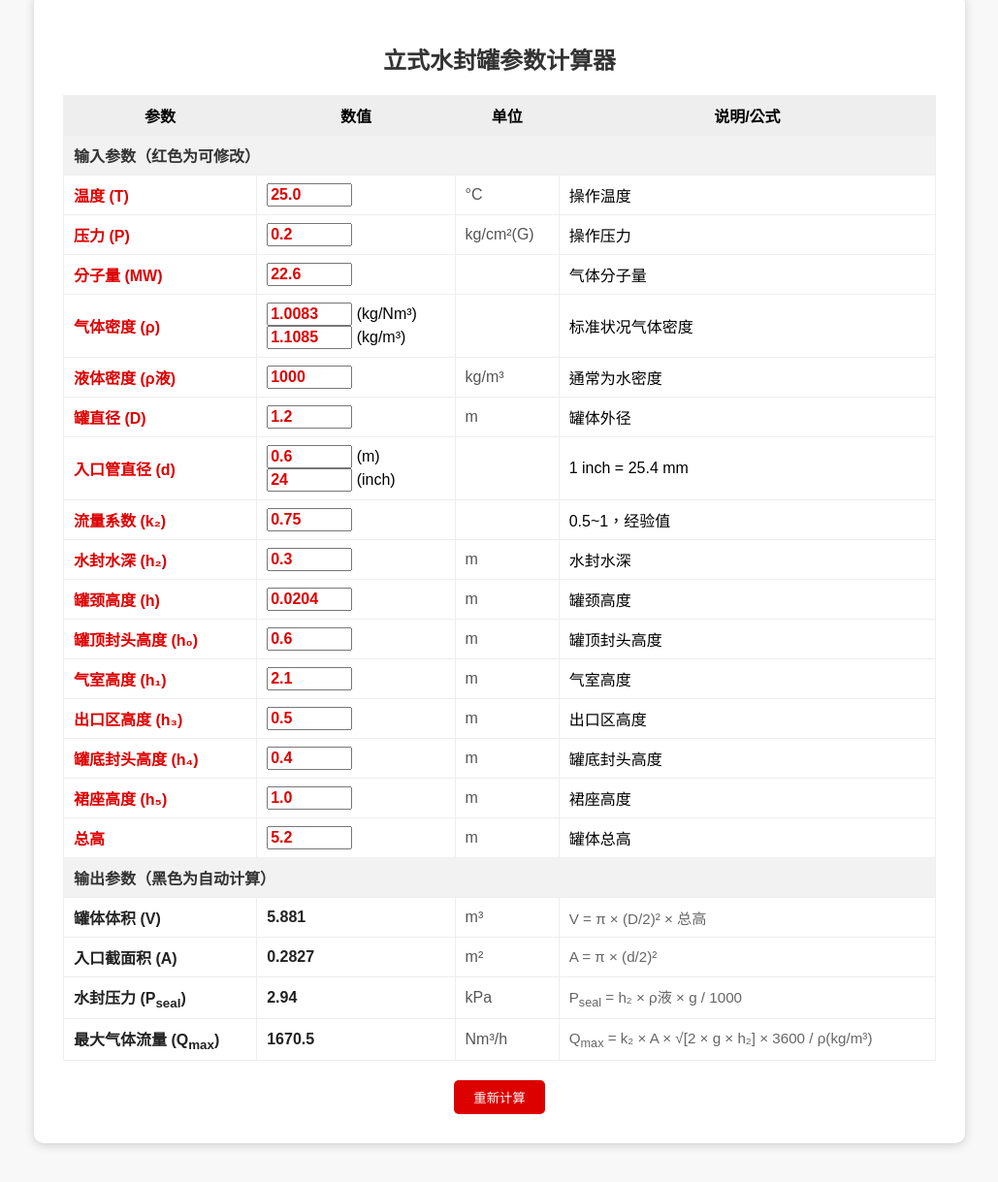
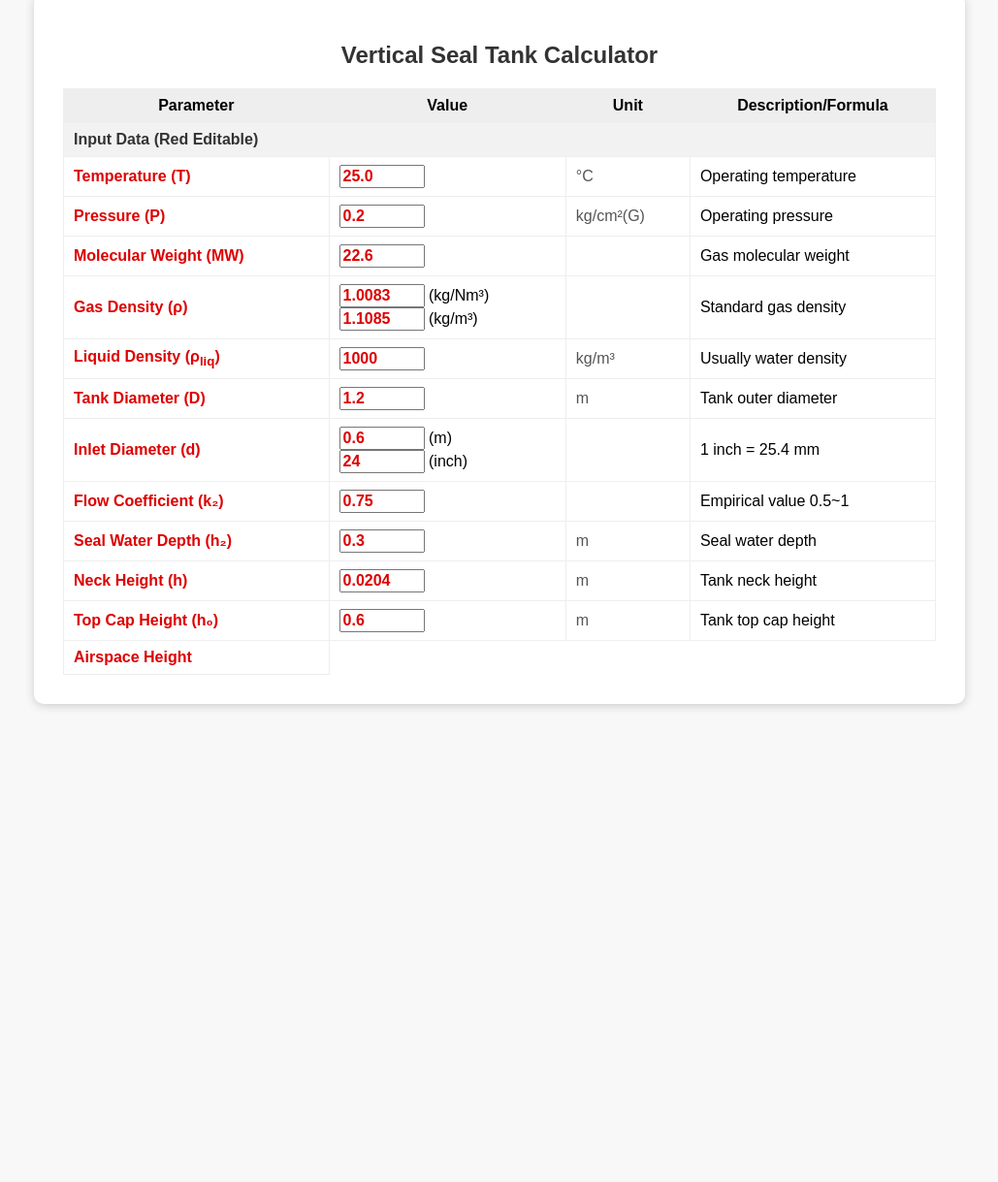
Before and after one commit to liualucky/tank3009, a plain HTML site: page index.html in a window 1280 px wide. Shown: the part 47-1266 px from the top of the page at 97% size, without its empty margins (125-1154 px from the left). After the commit the page ends 813 px from the top, so only its background shows below. Drawn offline with Linux system fonts and the light colour scheme.

Commit message:
Update index.html

```diff
--- a/index.html
+++ b/index.html
@@ -1,8 +1,8 @@
 <!DOCTYPE html>
-<html lang="zh-Hant">
+<html lang="en">
 <head>
   <meta charset="UTF-8">
-  <title>立式水封罐参数计算器</title>
+  <title>Vertical Seal Tank Calculator</title>
   <style>
     body { font-family: "Microsoft JhengHei", Arial, sans-serif; background: #f8f8f8; }
     .container { max-width: 900px; margin: 40px auto; background: #fff; border-radius: 10px; box-shadow: 0 2px 10px #ccc; padding: 30px; }
@@ -16,65 +16,69 @@
     .output-value { color: #222; font-weight: bold; }
     .unit { color: #555; }
     .formula { font-size: 0.95em; color: #666; }
-    .btn { background: #d00; color: #fff; border: none; padding: 8px 20px; border-radius: 5px; cursor: pointer; }
+    .btn { background: #d00; color: #fff; border: none; padding: 8px 20px; border-radius: 5px; cursor: pointer; margin: 0 8px;}
     .btn:hover { background: #a00; }
     .section-title { background: #f2f2f2; font-weight: bold; color: #333; }
+    @media print {
+      .btn { display: none; }
+      .container { box-shadow: none; }
+    }
   </style>
 </head>
 <body>
   <div class="container">
-    <h2>立式水封罐参数计算器</h2>
+    <h2>Vertical Seal Tank Calculator</h2>
     <form id="sealTankForm" oninput="calculateResults()">
       <table>
         <tr>
-          <th>参数</th>
-          <th>数值</th>
-          <th>单位</th>
-          <th>说明/公式</th>
+          <th>Parameter</th>
+          <th>Value</th>
+          <th>Unit</th>
+          <th>Description/Formula</th>
         </tr>
-        <tr><td colspan="4" class="section-title">输入参数（红色为可修改）</td></tr>
-        <!-- 输入参数 -->
+        <tr><td colspan="4" class="section-title">Input Data (Red Editable)</td></tr>
+        <!-- Input Parameters -->
         <tr>
-          <td class="input-label">温度 (T)</td>
+          <td class="input-label">Temperature (T)</td>
           <td><input type="number" step="0.1" id="tempC" class="input-box" value="25.0"></td>
           <td class="unit">°C</td>
-          <td>操作温度</td>
+          <td>Operating temperature</td>
         </tr>
         <tr>
-          <td class="input-label">压力 (P)</td>
+          <td class="input-label">Pressure (P)</td>
           <td><input type="number" step="0.01" id="pressure" class="input-box" value="0.2"></td>
           <td class="unit">kg/cm²(G)</td>
-          <td>操作压力</td>
+          <td>Operating pressure</td>
         </tr>
         <tr>
-          <td class="input-label">分子量 (MW)</td>
+          <td class="input-label">Molecular Weight (MW)</td>
           <td><input type="number" step="0.01" id="mw" class="input-box" value="22.6"></td>
           <td class="unit"></td>
-          <td>气体分子量</td>
+          <td>Gas molecular weight</td>
         </tr>
         <tr>
-          <td class="input-label">气体密度 (ρ)</td>
+          <td class="input-label">Gas Density (ρ)</td>
           <td>
             <input type="number" step="0.0001" id="gasDensityNm3" class="input-box" value="1.0083"> (kg/Nm³)<br>
             <input type="number" step="0.0001" id="gasDensity" class="input-box" value="1.1085"> (kg/m³)
           </td>
           <td class="unit"></td>
-          <td>标准状况气体密度</td>
+          <td>Standard gas density</td>
         </tr>
         <tr>
-          <td class="input-label">液体密度 (ρ液)</td>
+          <td class="input-label">Liquid Density (ρ<sub>liq</sub>)</td>
           <td><input type="number" step="0.1" id="liquidDensity" class="input-box" value="1000"></td>
           <td class="unit">kg/m³</td>
-          <td>通常为水密度</td>
+          <td>Usually water density</td>
         </tr>
         <tr>
-          <td class="input-label">罐直径 (D)</td>
+          <td class="input-label">Tank Diameter (D)</td>
           <td><input type="number" step="0.01" id="tankDiameter" class="input-box" value="1.2"></td>
           <td class="unit">m</td>
-          <td>罐体外径</td>
+          <td>Tank outer diameter</td>
         </tr>
         <tr>
-          <td class="input-label">入口管直径 (d)</td>
+          <td class="input-label">Inlet Diameter (d)</td>
           <td>
             <input type="number" step="0.01" id="inletDiameter" class="input-box" value="0.6"> (m)<br>
             <input type="number" step="0.01" id="inletDiameterInch" class="input-box" value="24"> (inch)
@@ -83,137 +87,28 @@
           <td>1 inch = 25.4 mm</td>
         </tr>
         <tr>
-          <td class="input-label">流量系数 (k₂)</td>
+          <td class="input-label">Flow Coefficient (k₂)</td>
           <td><input type="number" step="0.01" id="k2" class="input-box" value="0.75"></td>
           <td class="unit"></td>
-          <td>0.5~1，经验值</td>
+          <td>Empirical value 0.5~1</td>
         </tr>
         <tr>
-          <td class="input-label">水封水深 (h₂)</td>
+          <td class="input-label">Seal Water Depth (h₂)</td>
           <td><input type="number" step="0.01" id="h2" class="input-box" value="0.3"></td>
           <td class="unit">m</td>
-          <td>水封水深</td>
+          <td>Seal water depth</td>
         </tr>
         <tr>
-          <td class="input-label">罐颈高度 (h)</td>
+          <td class="input-label">Neck Height (h)</td>
           <td><input type="number" step="0.0001" id="neckHeight" class="input-box" value="0.0204"></td>
           <td class="unit">m</td>
-          <td>罐颈高度</td>
+          <td>Tank neck height</td>
         </tr>
         <tr>
-          <td class="input-label">罐顶封头高度 (h₀)</td>
+          <td class="input-label">Top Cap Height (h₀)</td>
           <td><input type="number" step="0.01" id="h0" class="input-box" value="0.6"></td>
           <td class="unit">m</td>
-          <td>罐顶封头高度</td>
+          <td>Tank top cap height</td>
         </tr>
         <tr>
-          <td class="input-label">气室高度 (h₁)</td>
-          <td><input type="number" step="0.01" id="h1" class="input-box" value="2.1"></td>
-          <td class="unit">m</td>
-          <td>气室高度</td>
-        </tr>
-        <tr>
-          <td class="input-label">出口区高度 (h₃)</td>
-          <td><input type="number" step="0.01" id="h3" class="input-box" value="0.5"></td>
-          <td class="unit">m</td>
-          <td>出口区高度</td>
-        </tr>
-        <tr>
-          <td class="input-label">罐底封头高度 (h₄)</td>
-          <td><input type="number" step="0.01" id="h4" class="input-box" value="0.4"></td>
-          <td class="unit">m</td>
-          <td>罐底封头高度</td>
-        </tr>
-        <tr>
-          <td class="input-label">裙座高度 (h₅)</td>
-          <td><input type="number" step="0.01" id="h5" class="input-box" value="1.0"></td>
-          <td class="unit">m</td>
-          <td>裙座高度</td>
-        </tr>
-        <tr>
-          <td class="input-label">总高</td>
-          <td><input type="number" step="0.01" id="totalHeight" class="input-box" value="5.2"></td>
-          <td class="unit">m</td>
-          <td>罐体总高</td>
-        </tr>
-
-        <tr><td colspan="4" class="section-title">输出参数（黑色为自动计算）</td></tr>
-        <!-- 输出参数 -->
-        <tr>
-          <td class="output-label">罐体体积 (V)</td>
-          <td class="output-value" id="tankVolume">-</td>
-          <td class="unit">m³</td>
-          <td class="formula">V = π × (D/2)² × 总高</td>
-        </tr>
-        <tr>
-          <td class="output-label">入口截面积 (A)</td>
-          <td class="output-value" id="inletArea">-</td>
-          <td class="unit">m²</td>
-          <td class="formula">A = π × (d/2)²</td>
-        </tr>
-        <tr>
-          <td class="output-label">水封压力 (P<sub>seal</sub>)</td>
-          <td class="output-value" id="sealPressure">-</td>
-          <td class="unit">kPa</td>
-          <td class="formula">P<sub>seal</sub> = h₂ × ρ液 × g / 1000</td>
-        </tr>
-        <tr>
-          <td class="output-label">最大气体流量 (Q<sub>max</sub>)</td>
-          <td class="output-value" id="maxGasFlow">-</td>
-          <td class="unit">Nm³/h</td>
-          <td class="formula">Q<sub>max</sub> = k₂ × A × √[2 × g × h₂] × 3600 / ρ(kg/m³)</td>
-        </tr>
-      </table>
-      <div style="text-align:center; margin-top:20px;">
-        <button type="button" class="btn" onclick="calculateResults()">重新计算</button>
-      </div>
-    </form>
-  </div>
-  <script>
-    function calculateResults() {
-      // 读取输入
-      const tempC = parseFloat(document.getElementById('tempC').value);
-      const pressure = parseFloat(document.getElementById('pressure').value);
-      const mw = parseFloat(document.getElementById('mw').value);
-      const gasDensityNm3 = parseFloat(document.getElementById('gasDensityNm3').value);
-      const gasDensity = parseFloat(document.getElementById('gasDensity').value);
-      const liquidDensity = parseFloat(document.getElementById('liquidDensity').value);
-      const tankDiameter = parseFloat(document.getElementById('tankDiameter').value);
-      const inletDiameter = parseFloat(document.getElementById('inletDiameter').value);
-      const inletDiameterInch = parseFloat(document.getElementById('inletDiameterInch').value);
-      const k2 = parseFloat(document.getElementById('k2').value);
-      const h2 = parseFloat(document.getElementById('h2').value);
-      const neckHeight = parseFloat(document.getElementById('neckHeight').value);
-      const h0 = parseFloat(document.getElementById('h0').value);
-      const h1 = parseFloat(document.getElementById('h1').value);
-      const h3 = parseFloat(document.getElementById('h3').value);
-      const h4 = parseFloat(document.getElementById('h4').value);
-      const h5 = parseFloat(document.getElementById('h5').value);
-      const totalHeight = parseFloat(document.getElementById('totalHeight').value);
-
-      // 常数
-      const pi = Math.PI;
-      const g = 9.80665; // m/s²
-
-      // 罐体体积 V = π × (D/2)² × 总高
-      const tankVolume = pi * Math.pow(tankDiameter/2, 2) * totalHeight;
-
-      // 入口截面积 A = π × (d/2)²
-      const inletArea = pi * Math.pow(inletDiameter/2, 2);
-
-      // 水封压力 P_seal = h2 × ρ液 × g / 1000 (kPa)
-      const sealPressure = h2 * liquidDensity * g / 1000;
-
-      // 最大气体流量 Qmax = k2 × A × sqrt(2 × g × h2) × 3600 / ρ(kg/m³)
-      const maxGasFlow = k2 * inletArea * Math.sqrt(2 * g * h2) * 3600 / gasDensity;
-
-      // 输出
-      document.getElementById('tankVolume').innerText = isNaN(tankVolume) ? '-' : tankVolume.toFixed(3);
-      document.getElementById('inletArea').innerText = isNaN(inletArea) ? '-' : inletArea.toFixed(4);
-      document.getElementById('sealPressure').innerText = isNaN(sealPressure) ? '-' : sealPressure.toFixed(2);
-      document.getElementById('maxGasFlow').innerText = isNaN(maxGasFlow) ? '-' : maxGasFlow.toFixed(1);
-    }
-    window.onload = calculateResults;
-  </script>
-</body>
-</html>
+          <td class="input-label">Airspace Height
```
